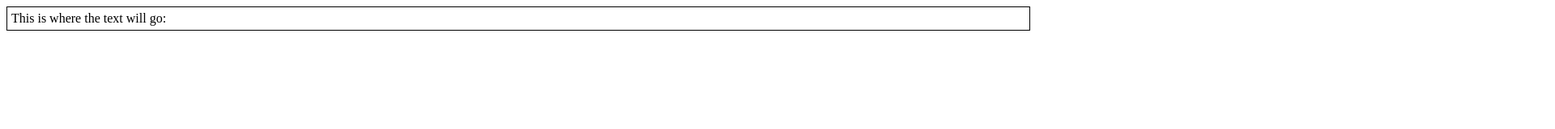
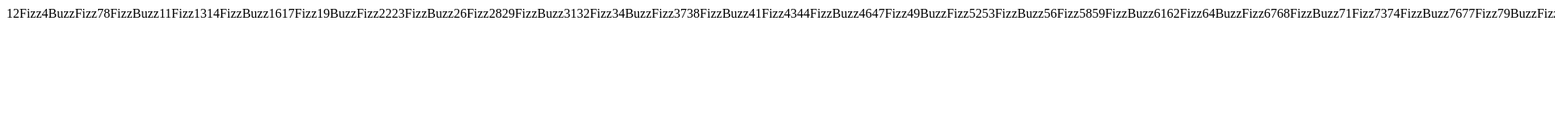
Before and after one commit to drewdrewthis/FizzBuzz, a plain HTML site: page index.html in a window 1280 px wide. Shown: the top 160 px of the page at 81% size, 1920 px wide, since content can reach past the window. Drawn offline with Linux system fonts and the light colour scheme.

Commit message:
Moves script tag to end of body, updates js file to be vanilla js

```diff
--- a/index.html
+++ b/index.html
@@ -4,11 +4,11 @@
 	<meta charset="UTF-8">
 	<title>Document</title>
 	<!--<script type="text/javascript" src="https://code.jquery.com/jquery-2.1.4.min.js"></script>-->
-	<script type="text/javascript" src="script.js"></script>
+
 </head>
 <body>
-	<div class="output" style="padding: 5px; border: 1px solid black">
-		This is where the text will go:<br/>
+	<div id="output">
 	</div>
+	<script type="text/javascript" src="script.js"></script>
 </body>
 </html>
--- a/script.js
+++ b/script.js
@@ -1,11 +1,15 @@
-$(document).ready(function() {
-	for(var i=1, number=0;i<=100;i++) {
-		if(i%3==0)
-			$('.output').append("Fizz");
-		if(i%5==0)
-			$('.output').append("Buzz");
-		if((i%3!=0) && (i%5!=0))
-			$('.output').append(i);
-		$('.output').append("<br/>");
-	};
-});
+for(var i=1;i<=100;i++) {
+
+	if(i%3==0) {
+		var node = document.createTextNode("Fizz");
+		document.getElementById("output").appendChild(node);
+	}
+	if(i%5==0){
+		var node = document.createTextNode("Buzz");
+		document.getElementById("output").appendChild(node);
+	}
+	if((i%3!=0) && (i%5!=0)) {
+		var node = document.createTextNode(i);
+		document.getElementById("output").appendChild(node);
+	}
+};
```
